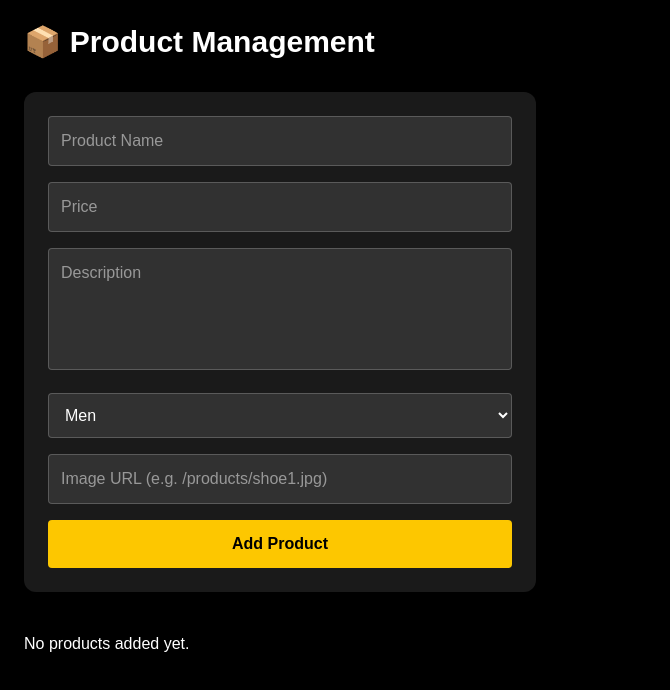
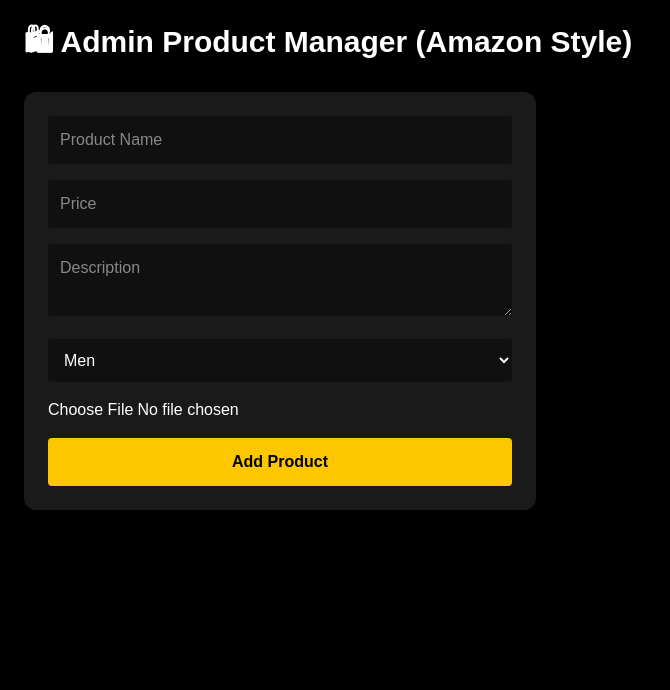
Before and after one commit to awodeyisamuel015-design/rayos-global-emporium, a Next.js app: page /admin/products in a window 1280 px wide. Shown: the top 690 px of the page, without its empty margins (0-670 px from the left). Built offline with nearby package versions, Linux system fonts and the light colour scheme.

Commit message:
Fix project

```diff
--- a/app/admin/products/page.tsx
+++ b/app/admin/products/page.tsx
@@ -1,7 +1,7 @@
-
 "use client";
 
 import { useEffect, useState } from "react";
+import axios from "axios";
 import {
   productStore,
   type Product,
@@ -14,7 +14,9 @@ export default function AdminProducts() {
   const [price, setPrice] = useState("");
   const [description, setDescription] = useState("");
   const [category, setCategory] = useState("men");
-  const [image, setImage] = useState("");
+
+  const [imageFile, setImageFile] = useState<File | null>(null);
+  const [uploading, setUploading] = useState(false);
 
   useEffect(() => {
     const update = () => {
@@ -22,7 +24,6 @@ export default function AdminProducts() {
     };
 
     update();
-
     productStore.subscribe(update);
 
     return () => {
@@ -30,171 +31,177 @@ export default function AdminProducts() {
     };
   }, []);
 
-  const handleAdd = () => {
-    if (
-      !name.trim() ||
-      !price.trim() ||
-      !description.trim() ||
-      !image.trim()
-    ) {
-      alert("Please fill all fields.");
+  // 📸 SELECT IMAGE FROM GALLERY
+  const handleImageChange = (e: React.ChangeEvent<HTMLInputElement>) => {
+    const file = e.target.files?.[0];
+    if (file) setImageFile(file);
+  };
+
+  // ☁️ UPLOAD TO CLOUDINARY
+  const uploadImage = async (): Promise<string | null> => {
+    if (!imageFile) return null;
+
+    const formData = new FormData();
+    formData.append("file", imageFile);
+    formData.append(
+      "upload_preset",
+      process.env.NEXT_PUBLIC_CLOUDINARY_UPLOAD_PRESET!
+    );
+
+    setUploading(true);
+
+    try {
+      const res = await axios.post(
+        `https://api.cloudinary.com/v1_1/${process.env.NEXT_PUBLIC_CLOUDINARY_CLOUD_NAME}/image/upload`,
+        formData
+      );
+
+      return res.data.secure_url;
+    } catch (err) {
+      console.error("Upload failed", err);
+      alert("Image upload failed");
+      return null;
+    } finally {
+      setUploading(false);
+    }
+  };
+
+  // ➕ ADD PRODUCT
+  const handleAdd = async () => {
+    if (!name || !price || !description || !imageFile) {
+      alert("Please fill all fields");
       return;
     }
+
+    const imageUrl = await uploadImage();
+    if (!imageUrl) return;
 
     productStore.addProduct({
       id: Date.now().toString(),
       name,
       price: Number(price),
       description,
-      image,
       category,
+      image: imageUrl,
     });
 
     setName("");
     setPrice("");
     setDescription("");
     setCategory("men");
-    setImage("");
+    setImageFile(null);
 
     alert("Product added successfully!");
   };
 
+  // ❌ DELETE
   const handleDelete = (id: string) => {
-    const confirmed = window.confirm(
-      "Delete this product?"
-    );
-
-    if (confirmed) {
+    if (confirm("Delete this product?")) {
       productStore.removeProduct(id);
     }
   };
 
   return (
     <main className="min-h-screen bg-black text-white p-6">
+
       <h1 className="text-3xl font-bold mb-8">
-        📦 Product Management
+        🛍 Admin Product Manager (Amazon Style)
       </h1>
 
       {/* FORM */}
-      <div className="bg-white/10 rounded-xl p-6 max-w-lg mb-10 space-y-4">
+      <div className="bg-white/10 p-6 rounded-xl max-w-lg space-y-4">
 
         <input
-          type="text"
           placeholder="Product Name"
           value={name}
-          onChange={(e) =>
-            setName(e.target.value)
-          }
-          className="w-full p-3 rounded bg-white/10 border border-white/20"
+          onChange={(e) => setName(e.target.value)}
+          className="w-full p-3 rounded bg-black/40"
         />
 
         <input
           type="number"
           placeholder="Price"
           value={price}
-          onChange={(e) =>
-            setPrice(e.target.value)
-          }
-          className="w-full p-3 rounded bg-white/10 border border-white/20"
+          onChange={(e) => setPrice(e.target.value)}
+          className="w-full p-3 rounded bg-black/40"
         />
 
         <textarea
           placeholder="Description"
           value={description}
-          onChange={(e) =>
-            setDescription(e.target.value)
-          }
-          rows={4}
-          className="w-full p-3 rounded bg-white/10 border border-white/20 resize-none"
+          onChange={(e) => setDescription(e.target.value)}
+          className="w-full p-3 rounded bg-black/40"
         />
 
         <select
           value={category}
-          onChange={(e) =>
-            setCategory(e.target.value)
-          }
-          className="w-full p-3 rounded bg-white/10 border border-white/20"
+          onChange={(e) => setCategory(e.target.value)}
+          className="w-full p-3 rounded bg-black/40"
         >
           <option value="men">Men</option>
           <option value="women">Women</option>
           <option value="kids">Kids</option>
         </select>
 
+        {/* IMAGE PICKER */}
         <input
-          type="text"
-          placeholder="Image URL (e.g. /products/shoe1.jpg)"
-          value={image}
-          onChange={(e) =>
-            setImage(e.target.value)
-          }
-          className="w-full p-3 rounded bg-white/10 border border-white/20"
+          type="file"
+          accept="image/*"
+          onChange={handleImageChange}
+          className="w-full"
         />
 
-        {image && (
-          <img
-            src={image}
-            alt="Preview"
-            className="w-full h-48 object-cover rounded"
-          />
+        {imageFile && (
+          <p className="text-green-400 text-sm">
+            ✔ Image selected: {imageFile.name}
+          </p>
         )}
 
         <button
           onClick={handleAdd}
-          className="w-full bg-yellow-400 text-black py-3 rounded font-bold hover:bg-yellow-300"
+          disabled={uploading}
+          className="w-full bg-yellow-400 text-black py-3 rounded font-bold"
         >
-          Add Product
+          {uploading ? "Uploading..." : "Add Product"}
         </button>
 
       </div>
 
-      {/* PRODUCTS */}
-      <div className="grid sm:grid-cols-2 lg:grid-cols-3 gap-6">
+      {/* PRODUCT LIST */}
+      <div className="grid md:grid-cols-3 gap-6 mt-10">
 
-        {products.length === 0 ? (
-          <p>No products added yet.</p>
-        ) : (
-          products.map((product) => (
+        {products.map((product) => (
           <div
             key={product.id}
-              className="bg-white/10 rounded-xl overflow-hidden"
+            className="bg-white/10 p-4 rounded-xl"
           >
+
             <img
               src={product.image}
-                alt={product.name}
-                className="w-full h-56 object-cover"
+              className="h-48 w-full object-cover rounded"
             />
 
-              <div className="p-4">
-
-                <h2 className="font-bold text-lg">
+            <h2 className="font-bold mt-2">
               {product.name}
             </h2>
 
-                <p className="text-yellow-400 font-semibold mt-1">
+            <p className="text-yellow-400">
               ₦{product.price.toLocaleString()}
             </p>
 
-                <p className="text-gray-300 mt-2 text-sm">
-                  {product.description}
-                </p>
-
-                <p className="capitalize text-sm text-gray-500 mt-2">
-                  Category: {product.category}
+            <p className="text-sm opacity-70">
+              {product.category}
             </p>
 
             <button
-                  onClick={() =>
-                    handleDelete(product.id)
-                  }
-                  className="mt-4 w-full bg-red-500 py-2 rounded hover:bg-red-600"
+              onClick={() => handleDelete(product.id)}
+              className="mt-3 w-full bg-red-500 py-2 rounded"
             >
-                  Delete Product
+              Delete
             </button>
 
           </div>
-            </div>
-          ))
-        )}
+        ))}
 
       </div>
     </main>
--- a/package.json
+++ b/package.json
@@ -9,6 +9,7 @@
     "lint": "eslint"
   },
   "dependencies": {
+    "axios": "^1.17.0",
     "next": "16.2.7",
     "next-themes": "^0.4.6",
     "react": "19.2.4",
```
Also changed, not shown: 1 other file (tests, documents, lock files or other folders). Lines whose indentation alone changed are shown as unchanged.
